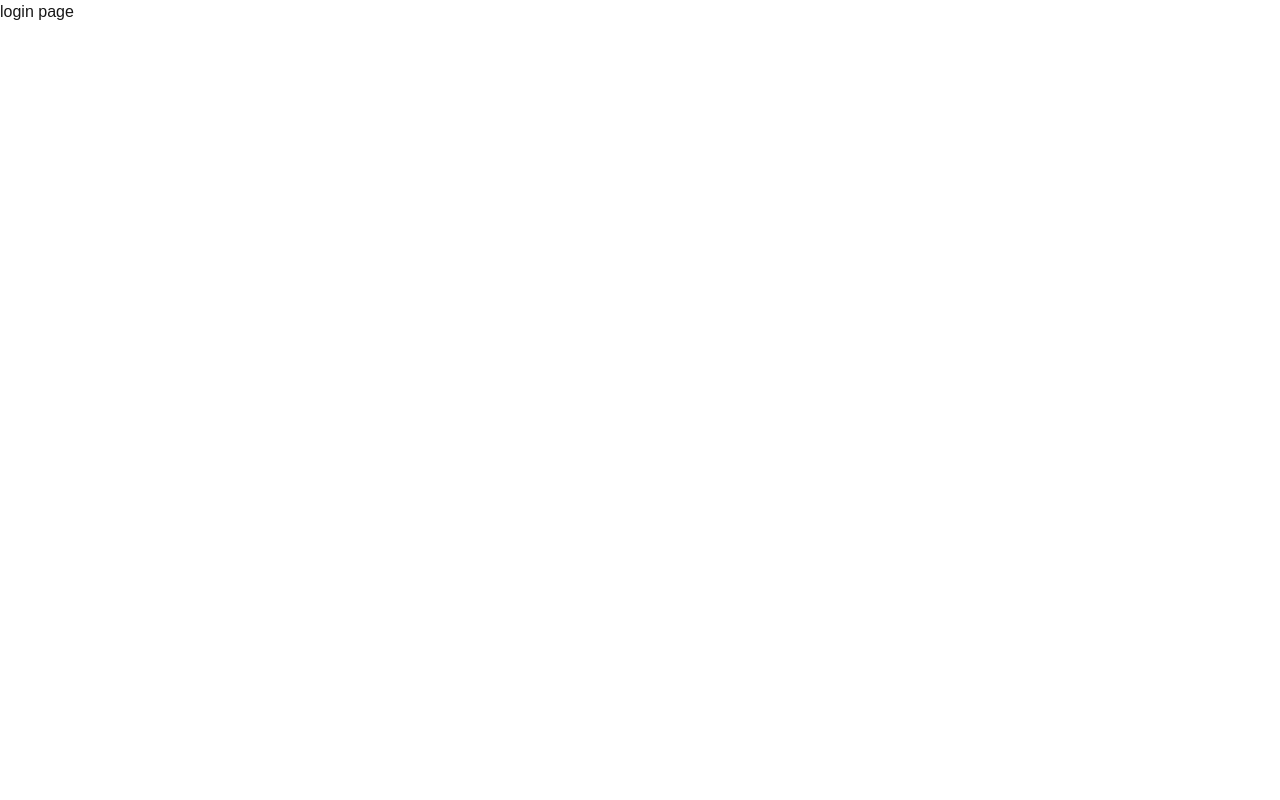
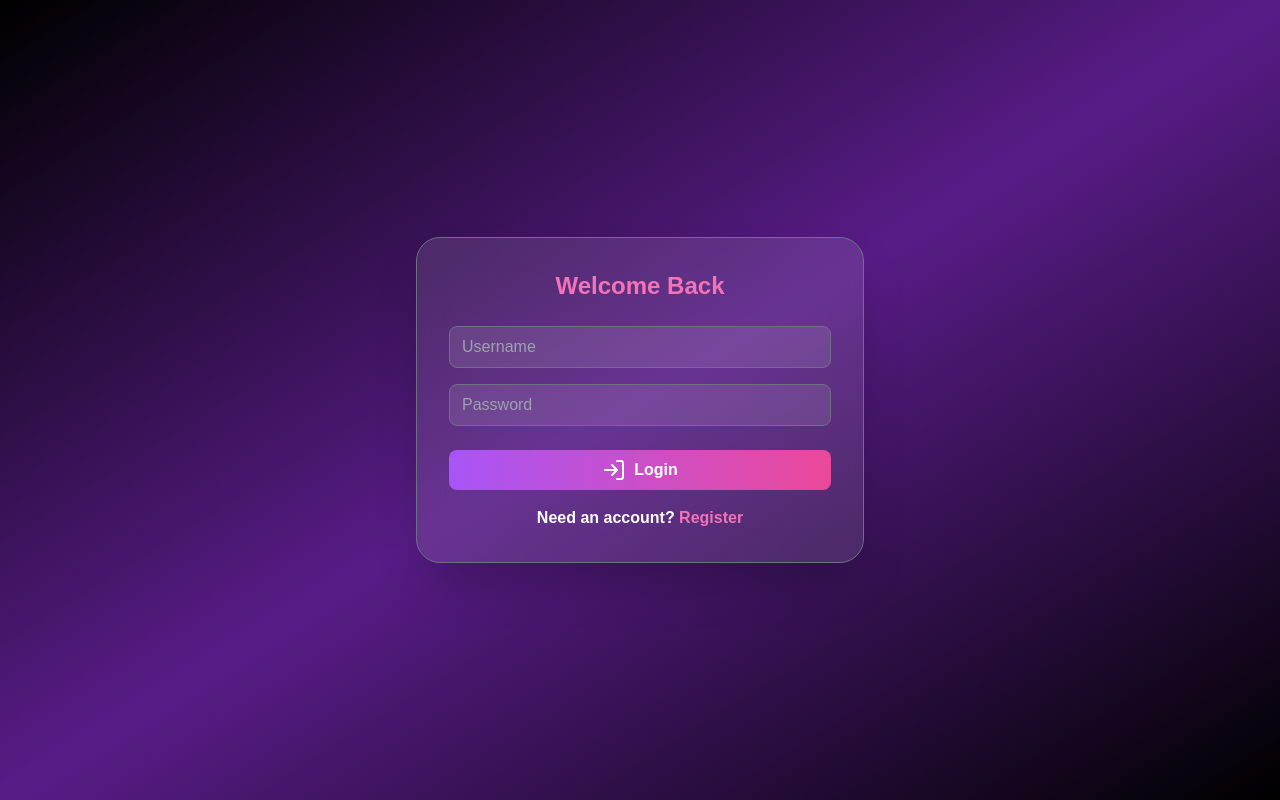
Before and after one commit to manstevo/NFT-Scavenger-Hunt-Game, a Next.js app in the folder frontend/: page /login in a window 1280 px wide. Built offline with nearby package versions, Linux system fonts and the light colour scheme.

Commit message:
Created the Login page

```diff
--- a/frontend/app/login/page.js
+++ b/frontend/app/login/page.js
@@ -1,9 +1,35 @@
 import React from 'react'
+import { LogIn } from "lucide-react";
+
 
 const Login = () => {
   return (
-    <div>
-      login page
+    <div className="flex items-center justify-center min-h-screen bg-gradient-to-br from-black via-purple-900 to-black">
+      <div className="w-full max-w-md p-8 rounded-3xl border border-gray-500 backdrop-blur-lg bg-white/10 shadow-2xl">
+        <h2 className="text-2xl font-bold text-center text-pink-400">Welcome Back</h2>
+        <div className="mt-6">
+          <input
+            type="text"
+            placeholder="Username"
+            className="w-full px-3 py-2 border border-gray-500 rounded-lg bg-white/10 text-white placeholder-gray-400 focus:ring-2 focus:ring-pink-400 focus:outline-none"
+          />
+        </div>
+        <div className="mt-4">
+          <input
+            type="password"
+            placeholder="Password"
+            className="w-full px-3 py-2 border border-gray-500 rounded-lg bg-white/10 text-white placeholder-gray-400 focus:ring-2 focus:ring-pink-400 focus:outline-none"
+          />
+        </div>
+        <button className="w-full mt-6 px-3 py-2 bg-gradient-to-r from-purple-500 to-pink-500 rounded-lg text-white font-bold flex items-center justify-center space-x-2 hover:opacity-90">
+          <span><LogIn /></span>
+          <span>Login</span>
+        </button>
+        <p className="mt-4 text-center font-semibold text-white">
+          Need an account? <a href="#" className="text-pink-400 hover:underline">Register</a>
+        </p>
+
+      </div>
     </div>
   )
 }
```
Also changed, not shown: frontend/package.json (+6 -5 lines), 1 other file (tests, documents, lock files or other folders).
